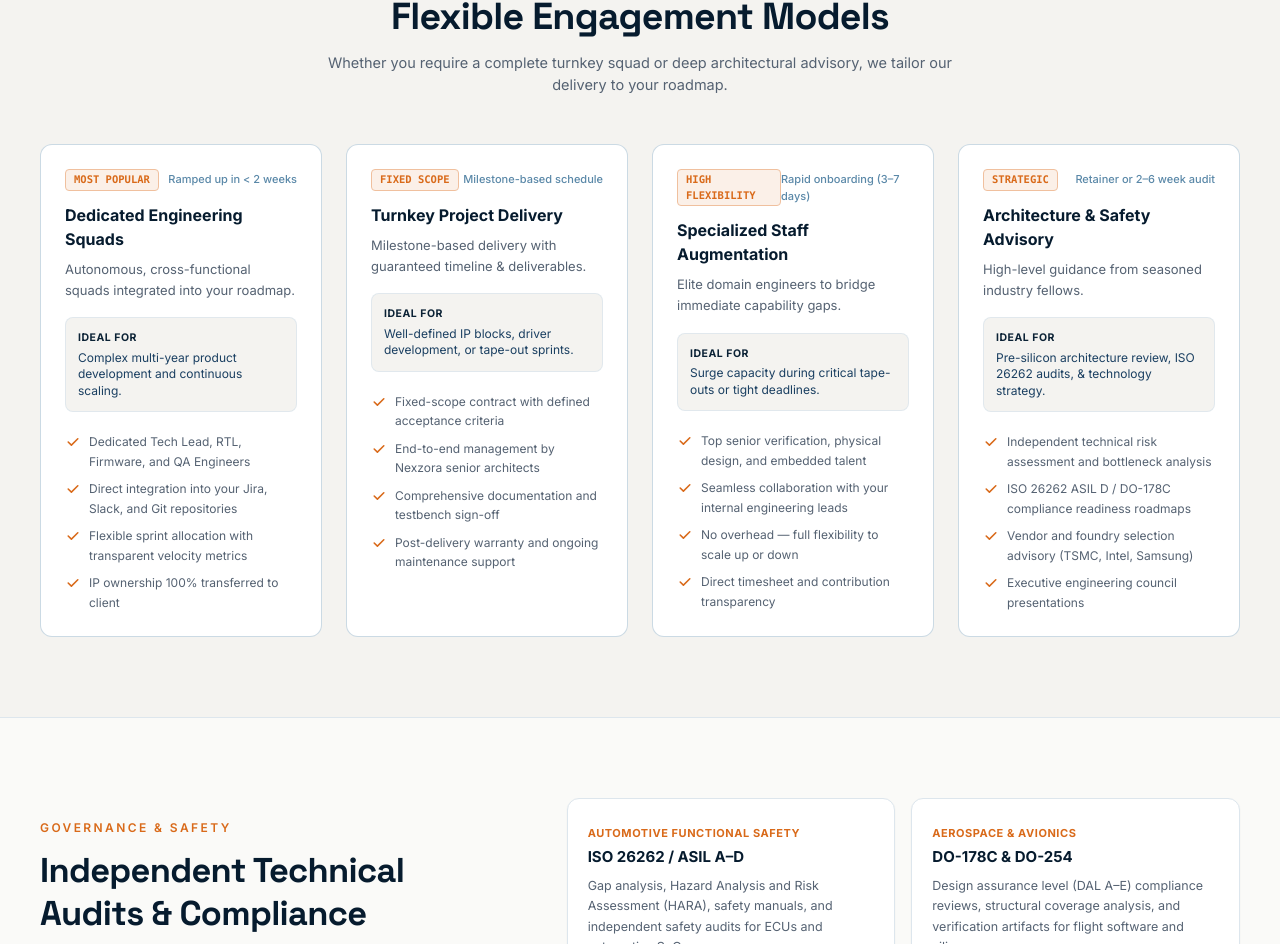
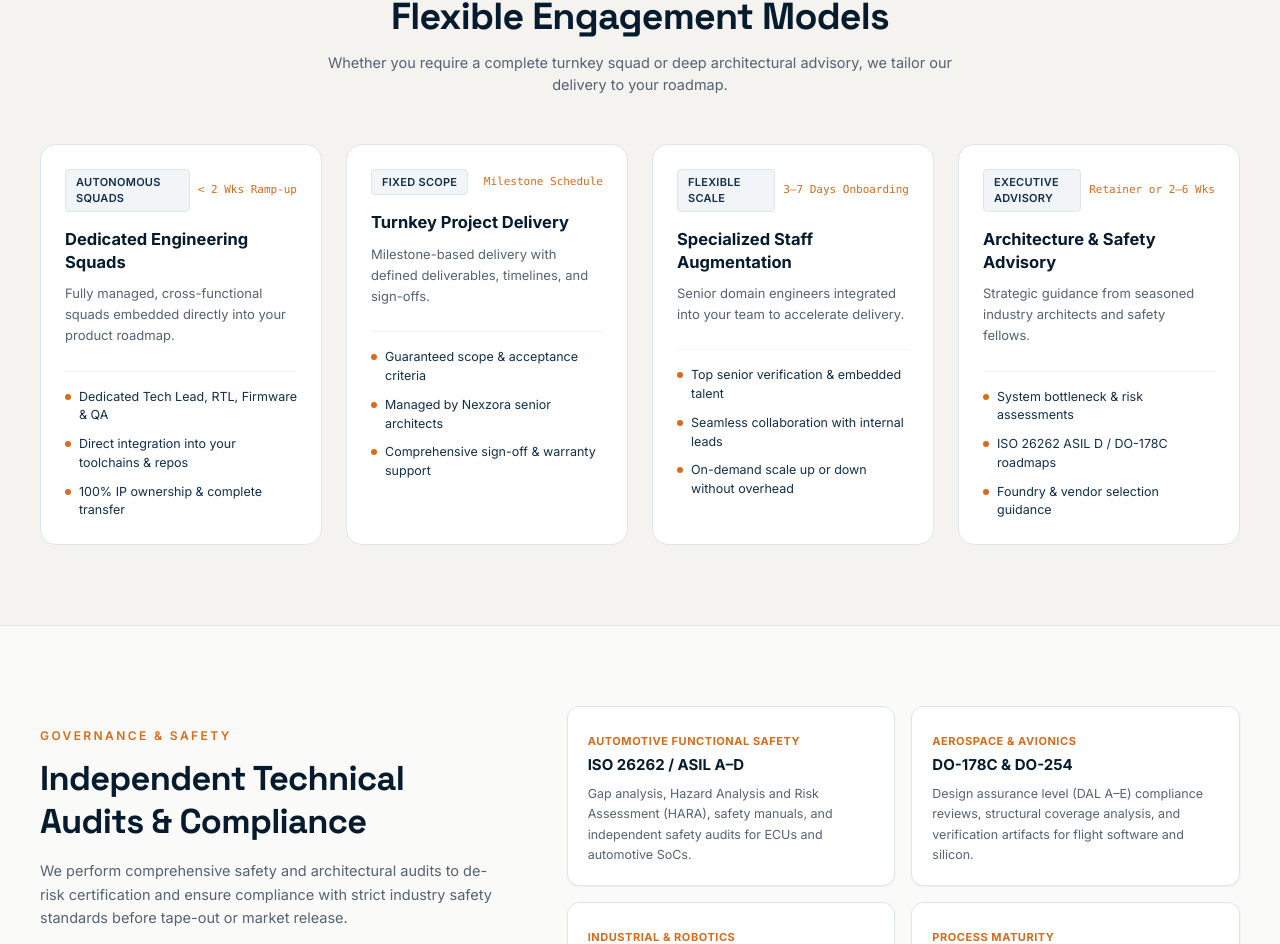
Before and after one commit to jonathan-thoms/nexzora-web-3, a React (Vite) app: page /services in a window 1280 px wide. Shown: the part 2635-3579 px from the top of the page. Built offline with nearby package versions, Linux system fonts and the light colour scheme.

Commit message:
Simplify Engagement Models section on Services page

```diff
--- a/src/pages/Services.jsx
+++ b/src/pages/Services.jsx
@@ -163,58 +163,50 @@ const LIFECYCLE_STEPS = [
 const ENGAGEMENT_MODELS = [
   {
     id: 'dedicated',
-    badge: 'Most Popular',
+    badge: 'Autonomous Squads',
     title: 'Dedicated Engineering Squads',
-    tagline: 'Autonomous, cross-functional squads integrated into your roadmap.',
-    idealFor: 'Complex multi-year product development and continuous scaling.',
-    timeline: 'Ramped up in < 2 weeks',
-    features: [
-      'Dedicated Tech Lead, RTL, Firmware, and QA Engineers',
-      'Direct integration into your Jira, Slack, and Git repositories',
-      'Flexible sprint allocation with transparent velocity metrics',
-      'IP ownership 100% transferred to client',
+    tagline: 'Fully managed, cross-functional squads embedded directly into your product roadmap.',
+    timeline: '< 2 Wks Ramp-up',
+    highlights: [
+      'Dedicated Tech Lead, RTL, Firmware & QA',
+      'Direct integration into your toolchains & repos',
+      '100% IP ownership & complete transfer',
     ],
   },
   {
     id: 'project',
     badge: 'Fixed Scope',
     title: 'Turnkey Project Delivery',
-    tagline: 'Milestone-based delivery with guaranteed timeline & deliverables.',
-    idealFor: 'Well-defined IP blocks, driver development, or tape-out sprints.',
-    timeline: 'Milestone-based schedule',
-    features: [
-      'Fixed-scope contract with defined acceptance criteria',
-      'End-to-end management by Nexzora senior architects',
-      'Comprehensive documentation and testbench sign-off',
-      'Post-delivery warranty and ongoing maintenance support',
+    tagline: 'Milestone-based delivery with defined deliverables, timelines, and sign-offs.',
+    timeline: 'Milestone Schedule',
+    highlights: [
+      'Guaranteed scope & acceptance criteria',
+      'Managed by Nexzora senior architects',
+      'Comprehensive sign-off & warranty support',
     ],
   },
   {
     id: 'staff-aug',
-    badge: 'High Flexibility',
+    badge: 'Flexible Scale',
     title: 'Specialized Staff Augmentation',
-    tagline: 'Elite domain engineers to bridge immediate capability gaps.',
-    idealFor: 'Surge capacity during critical tape-outs or tight deadlines.',
-    timeline: 'Rapid onboarding (3–7 days)',
-    features: [
-      'Top senior verification, physical design, and embedded talent',
-      'Seamless collaboration with your internal engineering leads',
-      'No overhead — full flexibility to scale up or down',
-      'Direct timesheet and contribution transparency',
+    tagline: 'Senior domain engineers integrated into your team to accelerate delivery.',
+    timeline: '3–7 Days Onboarding',
+    highlights: [
+      'Top senior verification & embedded talent',
+      'Seamless collaboration with internal leads',
+      'On-demand scale up or down without overhead',
     ],
   },
   {
     id: 'advisory',
-    badge: 'Strategic',
+    badge: 'Executive Advisory',
     title: 'Architecture & Safety Advisory',
-    tagline: 'High-level guidance from seasoned industry fellows.',
-    idealFor: 'Pre-silicon architecture review, ISO 26262 audits, & technology strategy.',
-    timeline: 'Retainer or 2–6 week audit',
-    features: [
-      'Independent technical risk assessment and bottleneck analysis',
-      'ISO 26262 ASIL D / DO-178C compliance readiness roadmaps',
-      'Vendor and foundry selection advisory (TSMC, Intel, Samsung)',
-      'Executive engineering council presentations',
+    tagline: 'Strategic guidance from seasoned industry architects and safety fellows.',
+    timeline: 'Retainer or 2–6 Wks',
+    highlights: [
+      'System bottleneck & risk assessments',
+      'ISO 26262 ASIL D / DO-178C roadmaps',
+      'Foundry & vendor selection guidance',
     ],
   },
 ];
@@ -556,45 +548,35 @@ export default function Services() {
             {ENGAGEMENT_MODELS.map((model, i) => (
               <motion.div
                 key={model.id}
-                initial={{ opacity: 0, y: 24 }}
+                initial={{ opacity: 0, y: 20 }}
                 whileInView={{ opacity: 1, y: 0 }}
-                viewport={{ once: true, margin: '-40px' }}
-                transition={{ type: 'spring', stiffness: 100, damping: 18, delay: i * 0.06 }}
-                className="flex flex-col justify-between p-6 rounded-xl border border-navy-200/70 bg-white hover:border-zenith/50 hover:shadow-[0_8px_30px_rgba(6,27,46,0.06)] transition-all duration-300"
+                viewport={{ once: true, margin: '-30px' }}
+                transition={{ duration: 0.35, delay: i * 0.05 }}
+                className="p-6 rounded-2xl border border-navy-100 bg-white hover:border-zenith/40 hover:shadow-[0_8px_30px_rgba(6,27,46,0.06)] transition-all duration-300 flex flex-col justify-between"
               >
                 <div>
-                  <div className="flex items-center justify-between mb-3">
-                    <span className="text-[10.5px] font-mono font-semibold uppercase px-2 py-0.5 rounded bg-zenith-50 text-zenith border border-zenith-200">
+                  {/* Clean Top Tag */}
+                  <div className="flex items-center justify-between gap-2 mb-4">
+                    <span className="text-[11px] font-semibold tracking-wide uppercase px-2.5 py-1 rounded bg-navy-50 text-navy-800 border border-navy-100">
                       {model.badge}
                     </span>
-                    <span className="text-[11px] font-medium text-navy-400">
+                    <span className="text-[11px] font-mono text-zenith font-medium whitespace-nowrap">
                       {model.timeline}
                     </span>
                   </div>
 
-                  <h3 className="text-[16px] font-bold text-navy-950 mb-2">
+                  <h3 className="text-[16.5px] font-bold text-navy-950 mb-2.5 leading-snug">
                     {model.title}
                   </h3>
-                  <p className="text-[13px] text-text-secondary leading-relaxed mb-4">
+                  <p className="text-[13px] text-text-secondary leading-relaxed mb-6">
                     {model.tagline}
                   </p>
 
-                  <div className="p-3 rounded-lg bg-surface-alt border border-navy-100/80 mb-5">
-                    <span className="text-[10.5px] font-bold uppercase tracking-wider text-navy-900 block mb-1">
-                      Ideal For
-                    </span>
-                    <p className="text-[12px] text-navy-700 leading-snug">
-                      {model.idealFor}
-                    </p>
-                  </div>
-
-                  <div className="space-y-2">
-                    {model.features.map((feature) => (
-                      <div key={feature} className="text-[12px] text-text-secondary flex items-start gap-2 leading-relaxed">
-                        <svg className="w-4 h-4 text-zenith shrink-0 mt-0.5" viewBox="0 0 20 20" fill="currentColor">
-                          <path fillRule="evenodd" d="M16.707 5.293a1 1 0 010 1.414l-8 8a1 1 0 01-1.414 0l-4-4a1 1 0 011.414-1.414L8 12.586l7.293-7.293a1 1 0 011.414 0z" clipRule="evenodd" />
-                        </svg>
-                        <span>{feature}</span>
+                  <div className="pt-4 border-t border-navy-50 space-y-2.5">
+                    {model.highlights.map((item) => (
+                      <div key={item} className="text-[12.5px] text-navy-800 flex items-start gap-2">
+                        <span className="w-1.5 h-1.5 rounded-full bg-zenith mt-1.5 shrink-0" />
+                        <span>{item}</span>
                       </div>
                     ))}
                   </div>
```
